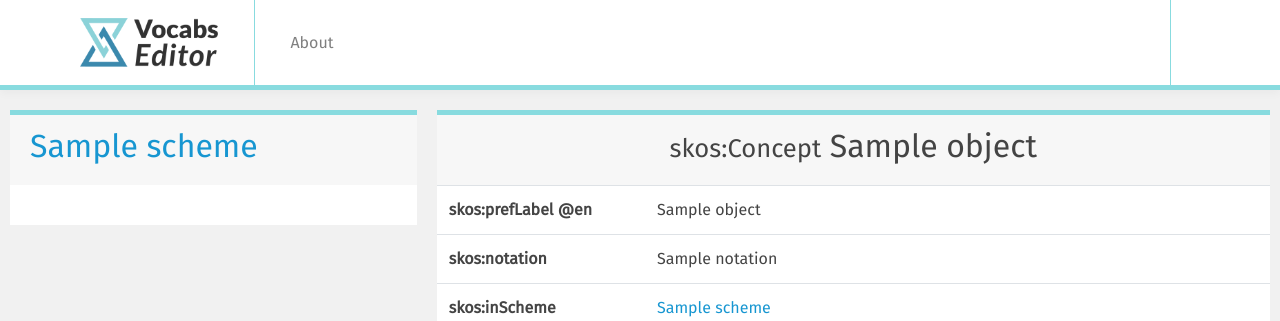
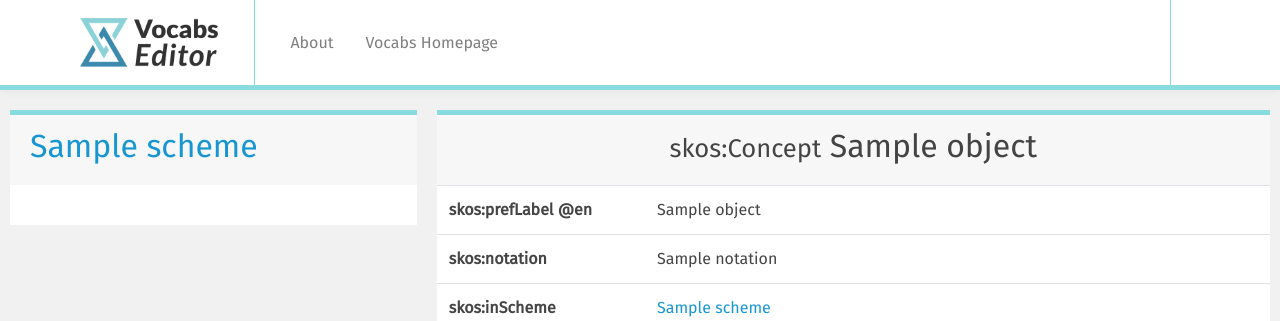
Before and after one commit to acdh-oeaw/vocabseditor, a Django app: template vocabs/templates/vocabs/skosconcept_detail.html in a window 1280 px wide. Shown: the top 321 px of the page. Run offline with Django 3.2, Linux system fonts and the light colour scheme; the template is opened without the code that fills it: most values are stand-ins (such as "Sample title", 1, 10 or a date in 2020); some libraries are stand-ins or nearby versions.

Commit message:
added link to vocabs

```diff
--- a/webpage/templates/webpage/base.html
+++ b/webpage/templates/webpage/base.html
@@ -69,6 +69,11 @@
                     <li class="nav-item">
                         <a class="nav-link navigation-font" href="{% url 'webpage:staticpage' template='about' %}">
                         About
+                        </a>
+                    </li>
+                    <li class="nav-item">
+                        <a class="nav-link navigation-font" href="https://vocabs.acdh.oeaw.ac.at/en/">
+                        Vocabs Homepage
                         </a>
                     </li>
                     {% if 'vocabs' in APPS %}
@@ -174,7 +179,7 @@
                 {% social_media %}
                 <a href="{% projects_metadata 'imprint' %}">Imprint/Impressum</a>
 
-                {% if user.is_authenticated %}
+                {% if user.is_superuser %}
                     {% if DB_NAME %}
                         <div class="footer-imprint-bar">
                             <small>{{ DB_NAME }}</small>
```
